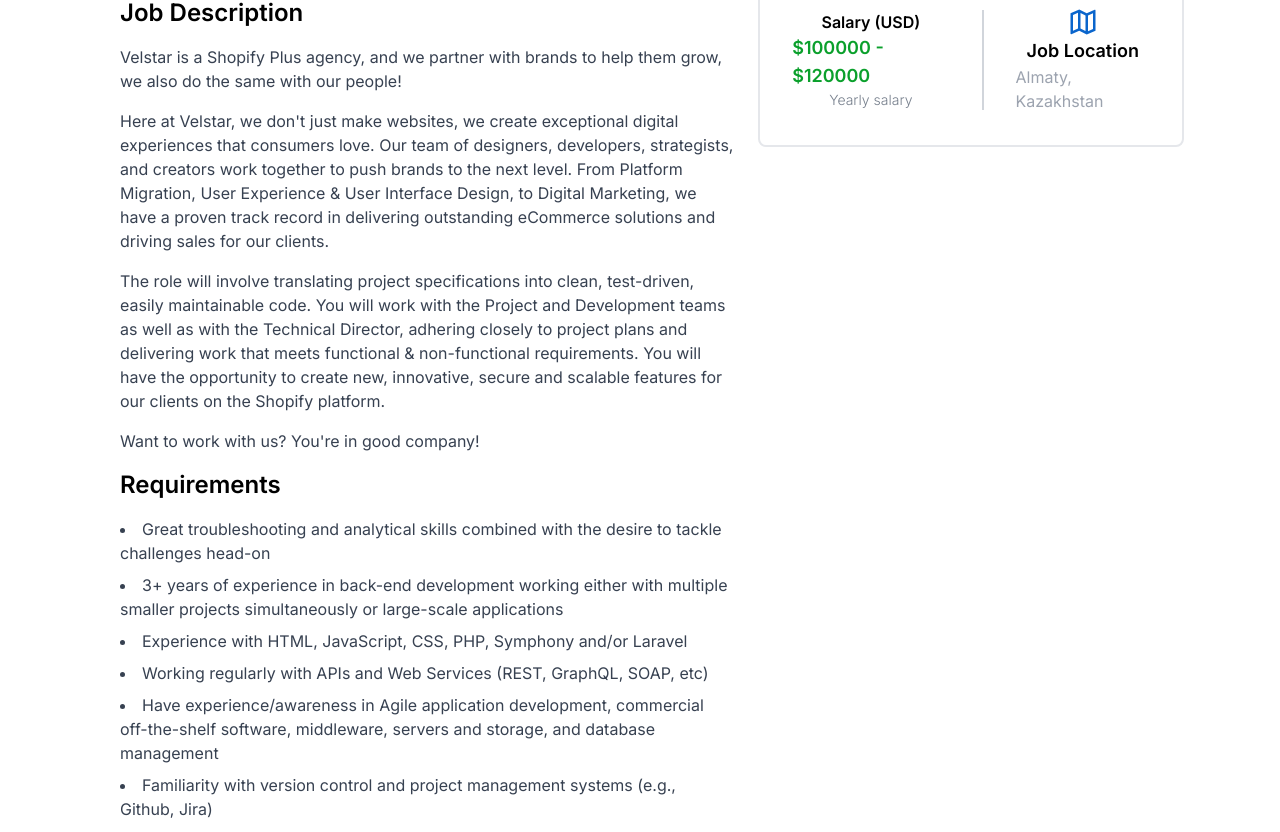
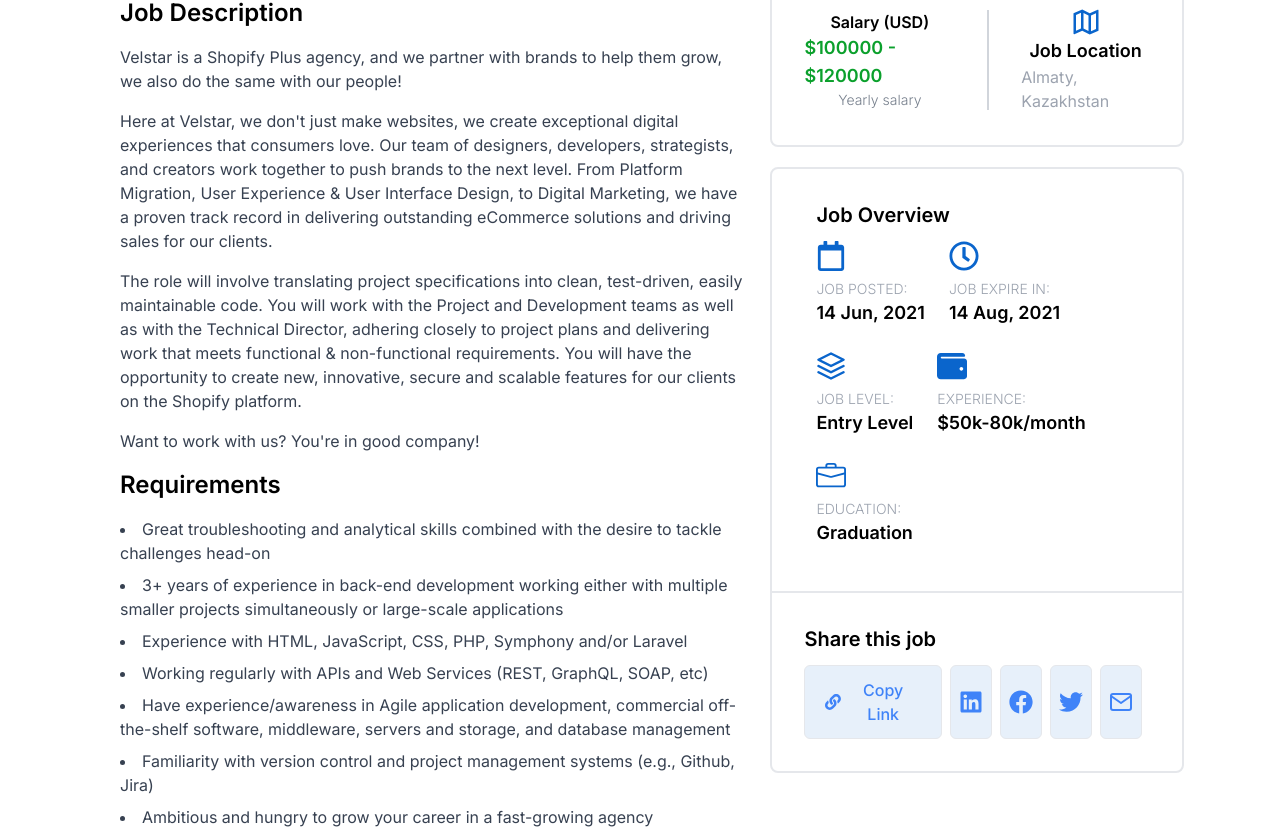
Before and after one commit to darkhanakh/jobpilot-test, a React (Vite) app: page /jobs/1 in a window 1280 px wide. Shown: the part 401-1233 px from the top of the page. Built offline with nearby package versions, Linux system fonts and the light colour scheme; a web font is replaced by a local one.

Commit message:
feat: add job info component

```diff
--- a/package.json
+++ b/package.json
@@ -25,7 +25,8 @@
     "react-router-dom": "^6.26.0",
     "react-transition-group": "^4.4.5",
     "remark-gfm": "^4.0.0",
-    "sass": "^1.77.8"
+    "sass": "^1.77.8",
+    "tailwind-merge": "^2.4.0"
   },
   "devDependencies": {
     "@testing-library/dom": "^10.4.0",
--- a/src/components/Button/index.tsx
+++ b/src/components/Button/index.tsx
@@ -1,5 +1,6 @@
 import React from "react";
 import clsx from "clsx";
+import { twMerge } from "tailwind-merge";
 
 interface ButtonProps {
   children: React.ReactNode | string;
@@ -18,11 +19,13 @@
     <button
       onClick={onClick}
       className={clsx(
-        "transition ease-in-out duration-300 transform hover:scale-105 active:scale-95",
-        type === "primary"
-          ? "text-white font-semibold px-7 rounded-md py-3 text-sm bg-blue-500 cursor-pointer hover:bg-blue-600"
-          : "text-blue-500 border px-5 py-3 font-semibold rounded-md cursor-pointer hover:bg-blue-100",
-        className
+        twMerge(
+          "transition ease-in-out duration-300 transform hover:scale-105 active:scale-95",
+          type === "primary"
+            ? "text-white font-semibold px-7 rounded-md py-3 text-sm bg-blue-500 cursor-pointer hover:bg-blue-600"
+            : "text-blue-500 border px-5 py-3 font-semibold rounded-md cursor-pointer hover:bg-blue-100",
+          className
+        )
       )}
     >
       {children}
--- a/src/components/JobInfo/index.tsx
+++ b/src/components/JobInfo/index.tsx
@@ -7,7 +7,7 @@
 }
 
 const JobInfo: React.FC<JobInfoProps> = ({ location, salary }) => (
-  <div className="flex items-center border-2 rounded-lg p-8">
+  <div className="flex items-center justify-center border-2 rounded-lg p-8 w-full">
     <div className="flex flex-col items-center border-gray-300 border-r-2 pr-8">
       <h4 className="font-semibold">Salary (USD)</h4>
       <p className="text-[#0BA02C] text-lg font-semibold">{salary}</p>
--- /dev/null
+++ b/src/components/JobOverview/index.tsx
@@ -0,0 +1,120 @@
+import React from "react";
+import {
+  FaLink,
+  FaLinkedin,
+  FaRegCalendar,
+  FaRegClock,
+  FaWallet,
+  FaFacebook,
+  FaTwitter,
+} from "react-icons/fa";
+import { FiLayers, FiMail } from "react-icons/fi";
+import { BsBriefcase } from "react-icons/bs";
+import Button from "../Button";
+
+interface JobCharacteristicProps {
+  icon: React.ReactNode;
+  label: string;
+  info: string;
+}
+
+const JobCharacteristic: React.FC<JobCharacteristicProps> = ({
+  icon,
+  label,
+  info,
+}) => (
+  <div className="flex flex-col justify-center p-3">
+    {icon}
+    <h4 className="text-gray-400 font-light uppercase text-sm mt-2">
+      {label}:
+    </h4>
+    <p className="font-semibold text-lg">{info}</p>
+  </div>
+);
+
+const JobOverview: React.FC = () => (
+  <div className="flex justify-center flex-col border-2 rounded-lg mt-5">
+    <div className="p-8">
+      <h3 className="font-semibold text-xl pl-3">Job Overview</h3>
+      <div className="flex flex-wrap">
+        <JobCharacteristic
+          icon={<FaRegCalendar className="text-[#0A65CC]" size={30} />}
+          label="Job posted"
+          info="14 Jun, 2021"
+        />
+        <JobCharacteristic
+          icon={<FaRegClock className="text-[#0A65CC]" size={30} />}
+          label="Job Expire In"
+          info="14 Aug, 2021"
+        />
+        <JobCharacteristic
+          icon={<FiLayers className="text-[#0A65CC]" size={30} />}
+          label="Job Level"
+          info="Entry Level"
+        />
+        <JobCharacteristic
+          icon={<FaWallet className="text-[#0A65CC]" size={30} />}
+          label="Experience"
+          info="$50k-80k/month"
+        />
+        <JobCharacteristic
+          icon={<BsBriefcase className="text-[#0A65CC]" size={30} />}
+          label="Education"
+          info="Graduation"
+        />
+      </div>
+    </div>
+    <div className="border-t-2">
+      <div className="p-8 flex flex-col justify-center">
+        <h4 className="font-semibold text-xl mb-3">Share this job</h4>
+        <div className="flex">
+          <Button
+            type="secondary"
+            className="flex items-center font-medium bg-[#E7F0FA] mr-2"
+          >
+            <FaLink className="mr-1" />
+            Copy Link
+          </Button>
+          <Button
+            type="secondary"
+            className="px-2 py-2 bg-[#E7F0FA] group hover:bg-blue-600 hover:text-white mr-2"
+          >
+            <FaLinkedin
+              size={24}
+              className="text-blue-500 group-hover:text-white transition duration-300"
+            />
+          </Button>
+          <Button
+            type="secondary"
+            className="px-2 py-2 bg-[#E7F0FA] group hover:bg-blue-600 hover:text-white mr-2"
+          >
+            <FaFacebook
+              size={24}
+              className="text-blue-500 group-hover:text-white transition duration-300"
+            />
+          </Button>
+          <Button
+            type="secondary"
+            className="px-2 py-2 bg-[#E7F0FA] group hover:bg-blue-600 hover:text-white mr-2"
+          >
+            <FaTwitter
+              size={24}
+              className="text-blue-500 group-hover:text-white transition duration-300"
+            />
+          </Button>
+          <Button
+            type="secondary"
+            className="px-2 py-2 bg-[#E7F0FA] group hover:bg-blue-600 hover:text-white mr-2"
+          >
+            <FiMail
+              size={24}
+              className="text-blue-500 group-hover:text-white transition duration-300"
+            />
+          </Button>
+        </div>
+      </div>
+    </div>
+  </div>
+);
+
+export default JobOverview;
--- a/src/pages/JobDetailPage.tsx
+++ b/src/pages/JobDetailPage.tsx
@@ -9,6 +9,7 @@
 import facebookImg from "../assets/facebook.png";
 import JobDescription from "../components/JobDescription";
 import JobInfo from "../components/JobInfo";
+import JobOverview from "../components/JobOverview";
 
 const JobDetailPage = () => {
   const { id } = useParams();
@@ -85,11 +86,12 @@
           <div className="mt-8 flex">
             <JobDescription text={markdown} />
 
-            <div>
+            <div className="flex flex-col items-center w-[40%]">
               <JobInfo
                 location="Almaty, Kazakhstan"
                 salary="$100000 - $120000"
               />
+              <JobOverview />
             </div>
           </div>
         </div>
```
Also changed, not shown: 1 other file (tests, documents, lock files or other folders).
